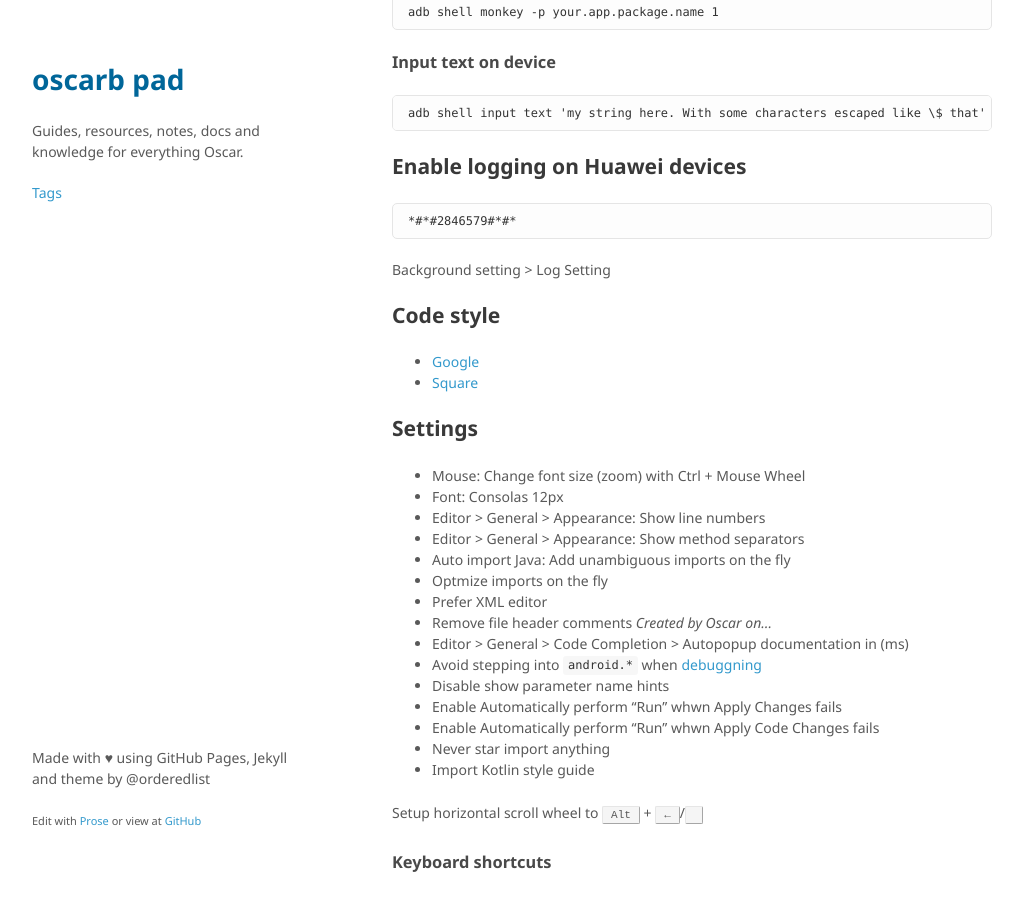
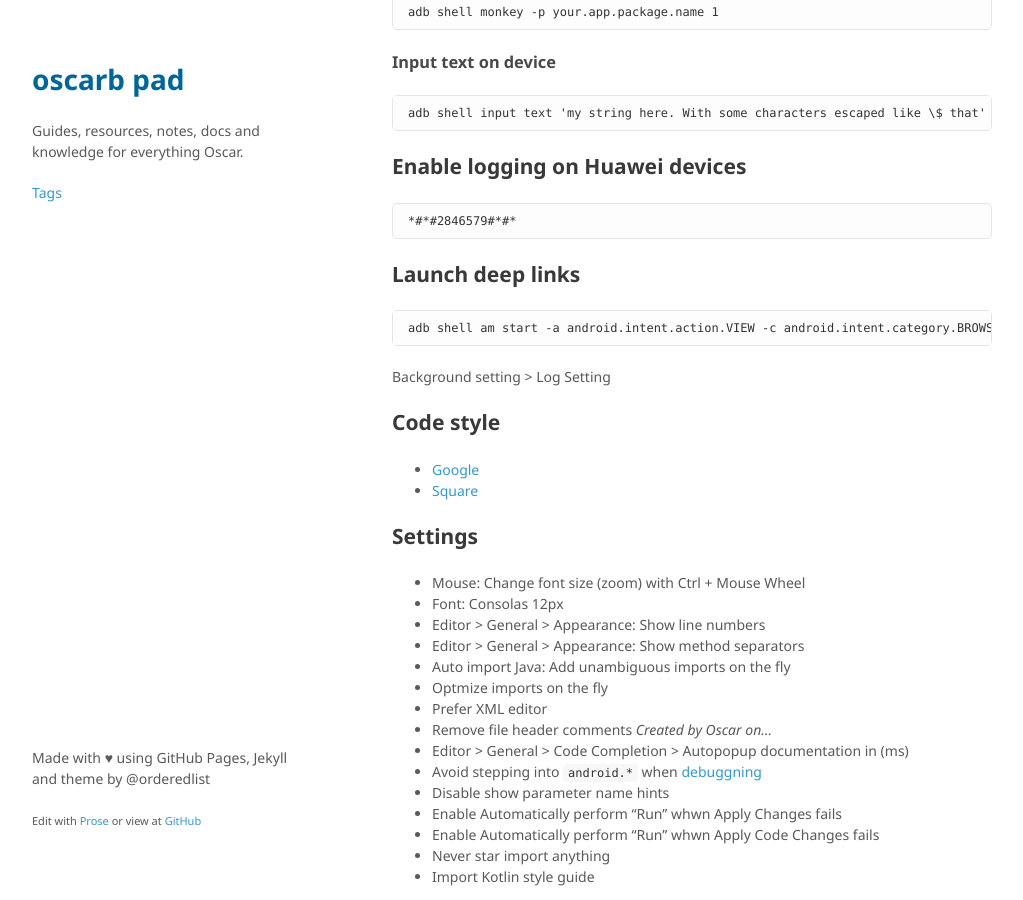
Before and after one commit to oscarb/pad, a Jekyll site: the page built from _docs/android-studio.md, in a window 1280 px wide and 900 px high, scrolled down 1781 px. Shown: the whole window, without its empty margins (128-1151 px from the left). Built offline with Jekyll 4.4.1, drawn with Linux system fonts in a browser that asks for light colours; some web fonts are replaced.

Commit message:
Update android-studio.md

````diff
--- a/_docs/android-studio.md
+++ b/_docs/android-studio.md
@@ -102,6 +102,12 @@ adb shell input text 'my string here. With some characters escaped like \$ that'
 
 ```
 *#*#2846579#*#*
+```
+
+## Launch deep links
+
+```
+adb shell am start -a android.intent.action.VIEW -c android.intent.category.BROWSABLE -d "LINK"
 ```
 
 Background setting > Log Setting
````
